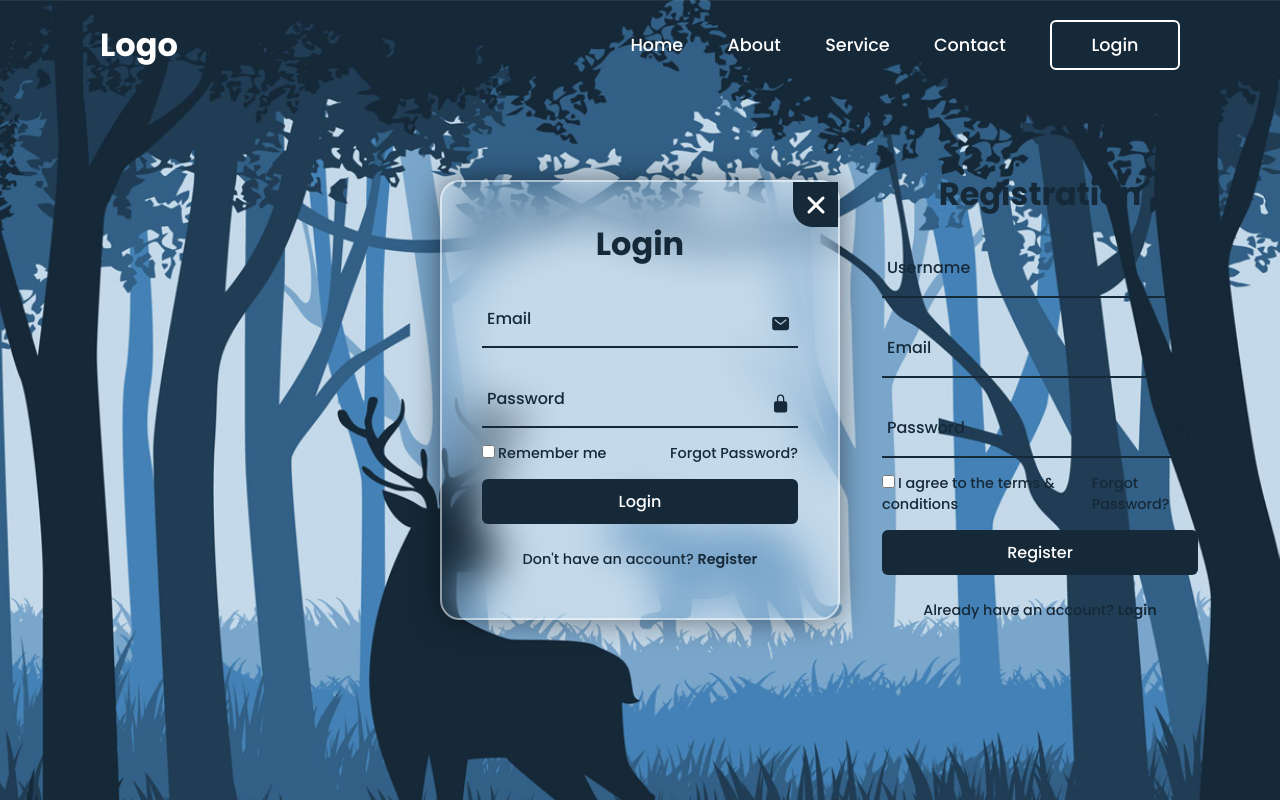
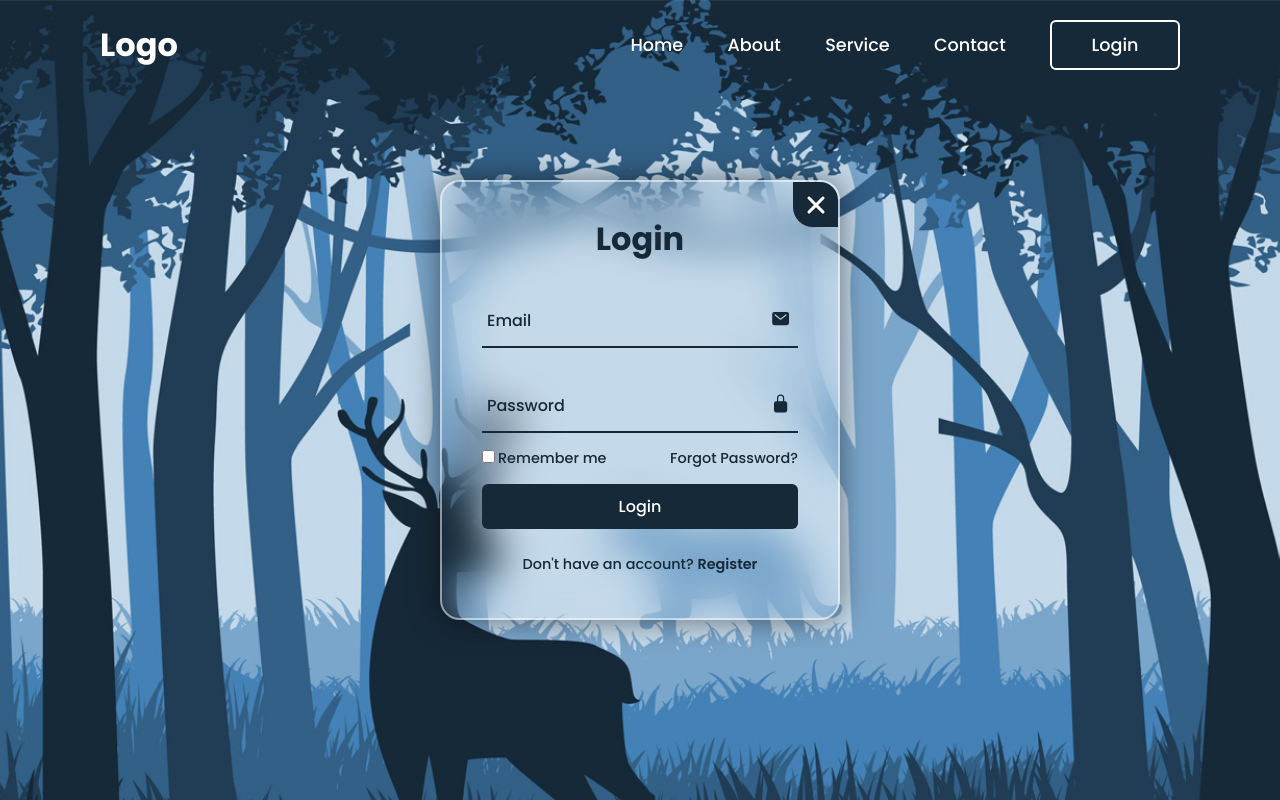
Before and after one commit to NewToCoding26/Website, a plain HTML site: page index.html in a window 1280 px wide. Both pictures are taken after a click on the button "Login". Drawn offline with nearby package versions, Linux system fonts and the light colour scheme.

Commit message:
Website Login Tutorial Fertig

```diff
--- a/script.js
+++ b/script.js
@@ -1,12 +1,22 @@
 const wrapper = document.querySelector('.wrapper');
 const loginLink = document.querySelector('.login-link');
 const registerLink = document.querySelector('.register-link');
+const btnPopup = document.querySelector('.btnLogin-popup');
+const iconClose = document.querySelector('.icon-close');
+
 
 registerLink.addEventListener('click', () => {
     wrapper.classList.add('active');
 });
 
-
 loginLink.addEventListener('click', () => {
     wrapper.classList.remove('active');
 });
+
+btnPopup.addEventListener('click', () => {
+    wrapper.classList.add('active-popup');
+});
+
+iconClose.addEventListener('click', () => {
+    wrapper.classList.remove('active-popup');
+});
--- a/style.css
+++ b/style.css
@@ -96,8 +96,14 @@ header {
     display: flex;
     justify-content: center;
     align-items: center;
-    /* overflow: hidden; */
-    transition: height .2s ease;
+    overflow: hidden;
+    transform: scale(0);
+    transition: transform .5s ease , height .2s ease;
+}
+
+.wrapper.active-popup {
+    transform: scale(1);
+
 }
 
 .wrapper.active {
@@ -111,7 +117,8 @@ header {
 }
 
 .wrapper .form-box.login {
-   /* display: none; */
+    transition: transform .18s ease;
+    transform: translateX(0);
 }
 
 .wrapper.active .form-box.login {
@@ -121,7 +128,13 @@ header {
 
 .wrapper .form-box.register {
     position: absolute;
+    transition: none;
     transform: translateX(400px);
+}
+
+.wrapper.active .form-box.register {
+    transition: transform .18s ease;
+    transform: translateX(0);
 }
 
 .wrapper .icon-close {
@@ -150,16 +163,16 @@ header {
 .input-box {
     position: relative;
     width: 100%;
-    height: 50px;
+    height: 55px;
     border-bottom: 2px solid #162938;
     margin: 30px 0;
 }
 
 .input-box label {
     position: absolute;
-    top: 120%;
+    top: 50%;
     left: 5px;
-    transform: translateY(-50px);
+    transform: translateY(-50%);
     font-size: 1em;
     color: #162938;
     font-weight: 500;
@@ -169,7 +182,7 @@ header {
 
 .input-box input:focus~label,
 .input-box input:valid~label {
-    top:-5px;
+    top:-15px;
 }
 
 .input-box input {
```
Also changed, not shown: CodeErklärung.txt (added).
